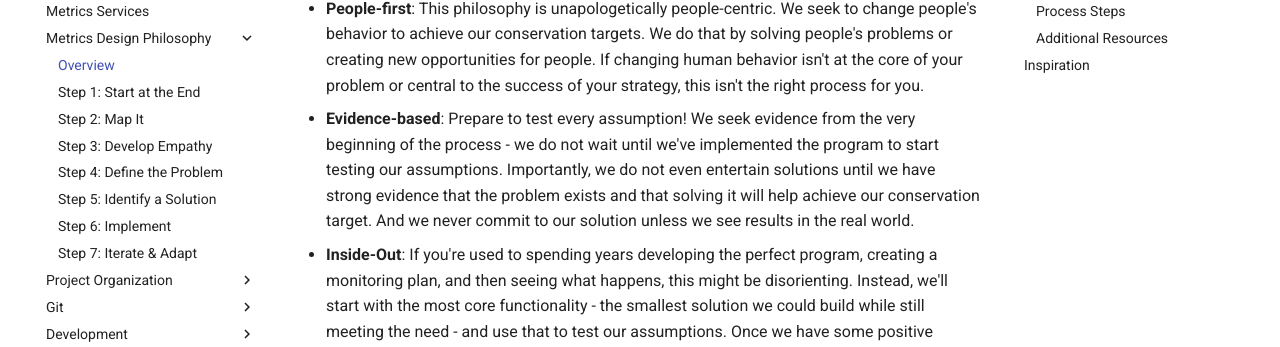
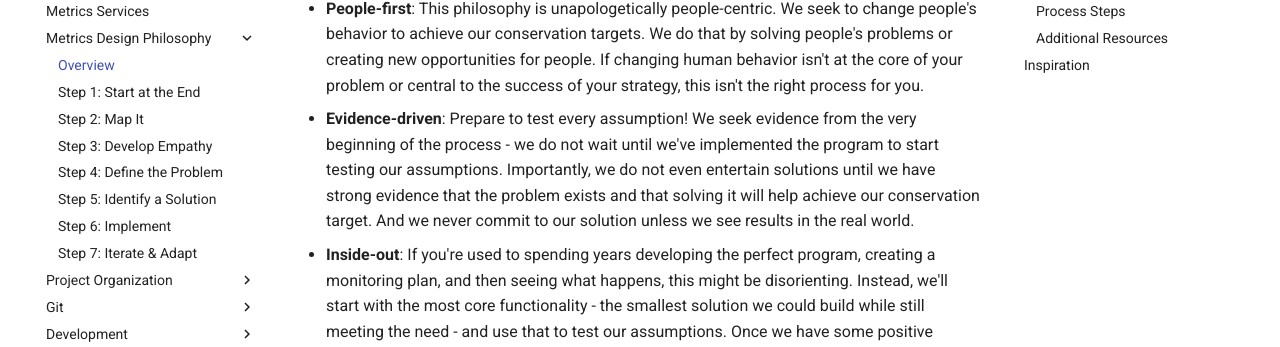
Before and after one commit to eriktuck/ei-dev, an MkDocs documentation site: the page built from docs/metrics-design/overview.md, in a window 1280 px wide and 900 px high, scrolled down 404 px. Shown: the part 151-498 px from the top of the window. Built offline with MkDocs 1.6.1 and Material for MkDocs 9.7.7, drawn with Linux system fonts in a browser that asks for light colours.

Commit message:
change verbage to evidence-driven fix capitalization

```diff
--- a/docs/metrics-design/overview.md
+++ b/docs/metrics-design/overview.md
@@ -9,8 +9,8 @@ To be honest, very little in this philosophy is new. What is unique about it, ho
 There's a few key characteristics of this philosophy that make it unique.
 
 * **People-first**: This philosophy is unapologetically people-centric. We seek to change people's behavior to achieve our conservation targets. We do that by solving people's problems or creating new opportunities for people. If changing human behavior isn't at the core of your problem or central to the success of your strategy, this isn't the right process for you.
-* **Evidence-based**: Prepare to test every assumption! We seek evidence from the very beginning of the process - we do not wait until we've implemented the program to start testing our assumptions. Importantly, we do not even entertain solutions until we have strong evidence that the problem exists and that solving it will help achieve our conservation target. And we never commit to our solution unless we see results in the real world.
-* **Inside-Out**: If you're used to spending years developing the perfect program, creating a monitoring plan, and then seeing what happens, this might be disorienting. Instead, we'll start with the most core functionality - the smallest solution we could build while still meeting the need - and use that to test our assumptions. Once we have some positive evidence that our solution is working for our intended users, we'll build the next piece. We'll greatly reduce the chances of wasting our time (or even making the problem worse) if we *fail fast* and *fail small*, as some like to say. Once we've found success, we iterate and scale up.
+* **Evidence-driven**: Prepare to test every assumption! We seek evidence from the very beginning of the process - we do not wait until we've implemented the program to start testing our assumptions. Importantly, we do not even entertain solutions until we have strong evidence that the problem exists and that solving it will help achieve our conservation target. And we never commit to our solution unless we see results in the real world.
+* **Inside-out**: If you're used to spending years developing the perfect program, creating a monitoring plan, and then seeing what happens, this might be disorienting. Instead, we'll start with the most core functionality - the smallest solution we could build while still meeting the need - and use that to test our assumptions. Once we have some positive evidence that our solution is working for our intended users, we'll build the next piece. We'll greatly reduce the chances of wasting our time (or even making the problem worse) if we *fail fast* and *fail small*, as some like to say. Once we've found success, we iterate and scale up.
 
 ## The Process
 
```
